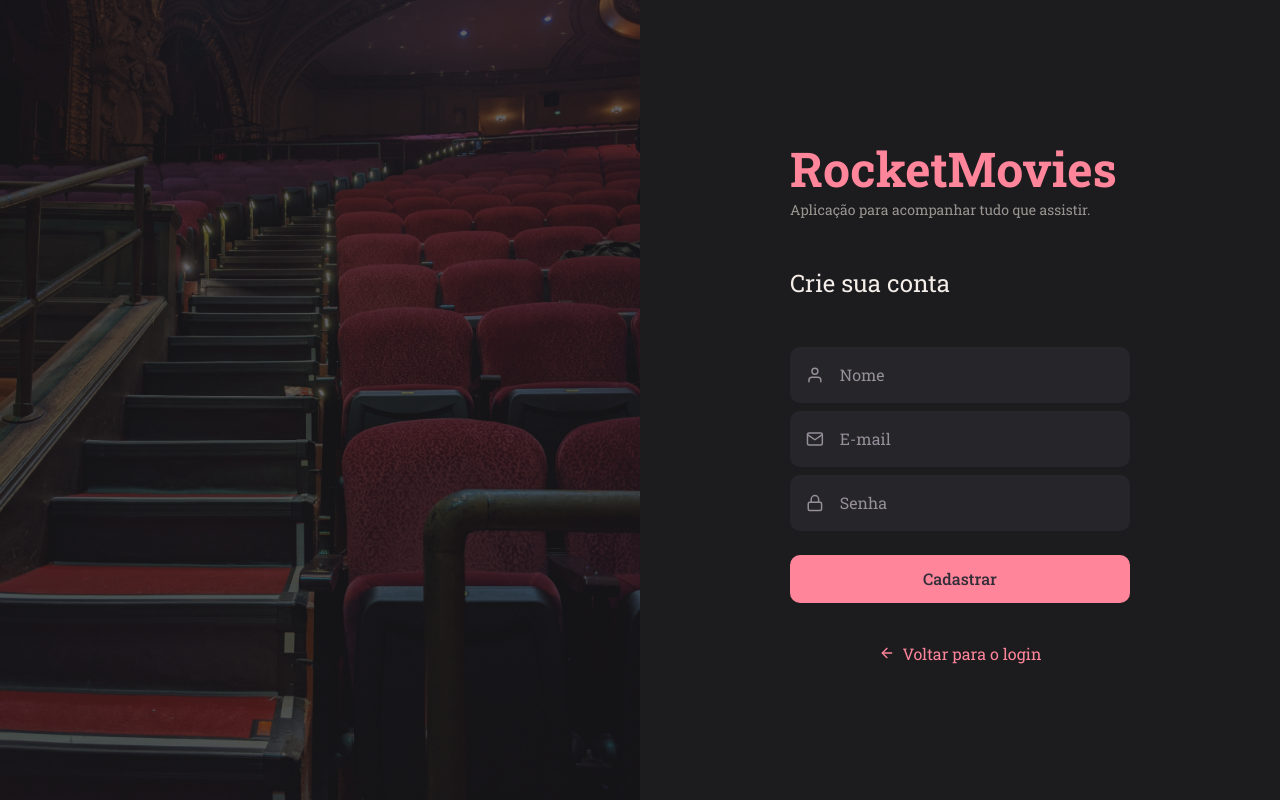
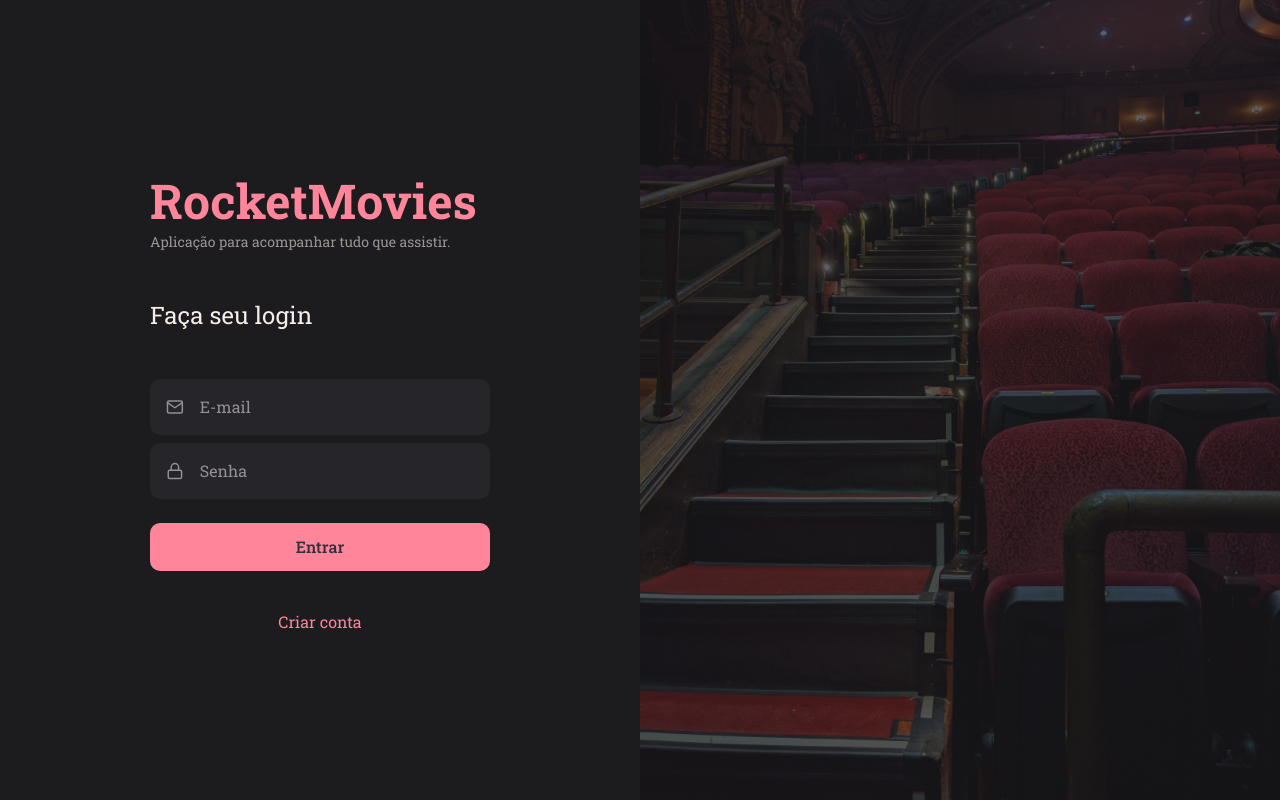
Before and after one commit to eduardonobrega/rocketmovies-frontend, a React (Vite) app: page / in a window 1280 px wide. Built offline with nearby package versions, Linux system fonts and the light colour scheme.

Commit message:
route guidance

```diff
--- a/package.json
+++ b/package.json
@@ -12,6 +12,7 @@
     "react": "^18.2.0",
     "react-dom": "^18.2.0",
     "react-icons": "^4.7.1",
+    "react-router-dom": "^6.8.1",
     "styled-components": "^5.3.6"
   },
   "devDependencies": {
--- a/src/main.jsx
+++ b/src/main.jsx
@@ -5,13 +5,13 @@
 import GlobalStyles from './styles/global';
 import theme from './styles/theme';
 
-import { SignUp } from './pages/SignUp';
+import { Routes } from './routes';
 
 ReactDOM.createRoot(document.getElementById('root')).render(
   <React.StrictMode>
     <ThemeProvider theme={theme}>
-      <GlobalStyles/>
-      <SignUp />
+      <GlobalStyles />
+      <Routes />
     </ThemeProvider>
   </React.StrictMode>
 );
--- /dev/null
+++ b/src/routes/app.routes.jsx
@@ -0,0 +1,17 @@
+import { Routes, Route } from 'react-router-dom';
+
+import { Profile } from '../pages/Profile';
+import { Details } from '../pages/Details';
+import { Home } from '../pages/Home';
+import { New } from '../pages/New';
+
+export function AppRoutes() {
+  return (
+    <Routes>
+      <Route path="/" element={<Home />} />
+      <Route path="/new" element={<New />} />
+      <Route path="/profile" element={<Profile />} />
+      <Route path="/details/:id" element={<Details />} />
+    </Routes>
+  );
+}
--- /dev/null
+++ b/src/routes/auth.routes.jsx
@@ -0,0 +1,14 @@
+import { Routes, Route } from 'react-router-dom';
+
+import { SignIn } from '../pages/SignIn';
+import { SignUp } from '../pages/SignUp';
+
+
+export function AuthRoutes() {
+  return (
+    <Routes>
+      <Route path="/" element={<SignIn />} />
+      <Route path="/register" element={<SignUp />} />
+    </Routes>
+  );
+}
--- /dev/null
+++ b/src/routes/index.jsx
@@ -0,0 +1,12 @@
+import { BrowserRouter } from 'react-router-dom';
+
+import { AuthRoutes } from './auth.routes';
+import { AppRoutes } from './app.routes';
+
+export function Routes() {
+  return (
+    <BrowserRouter>
+      <AuthRoutes />
+    </BrowserRouter>
+  );
+}
```
Also changed, not shown: 1 other file (tests, documents, lock files or other folders).
